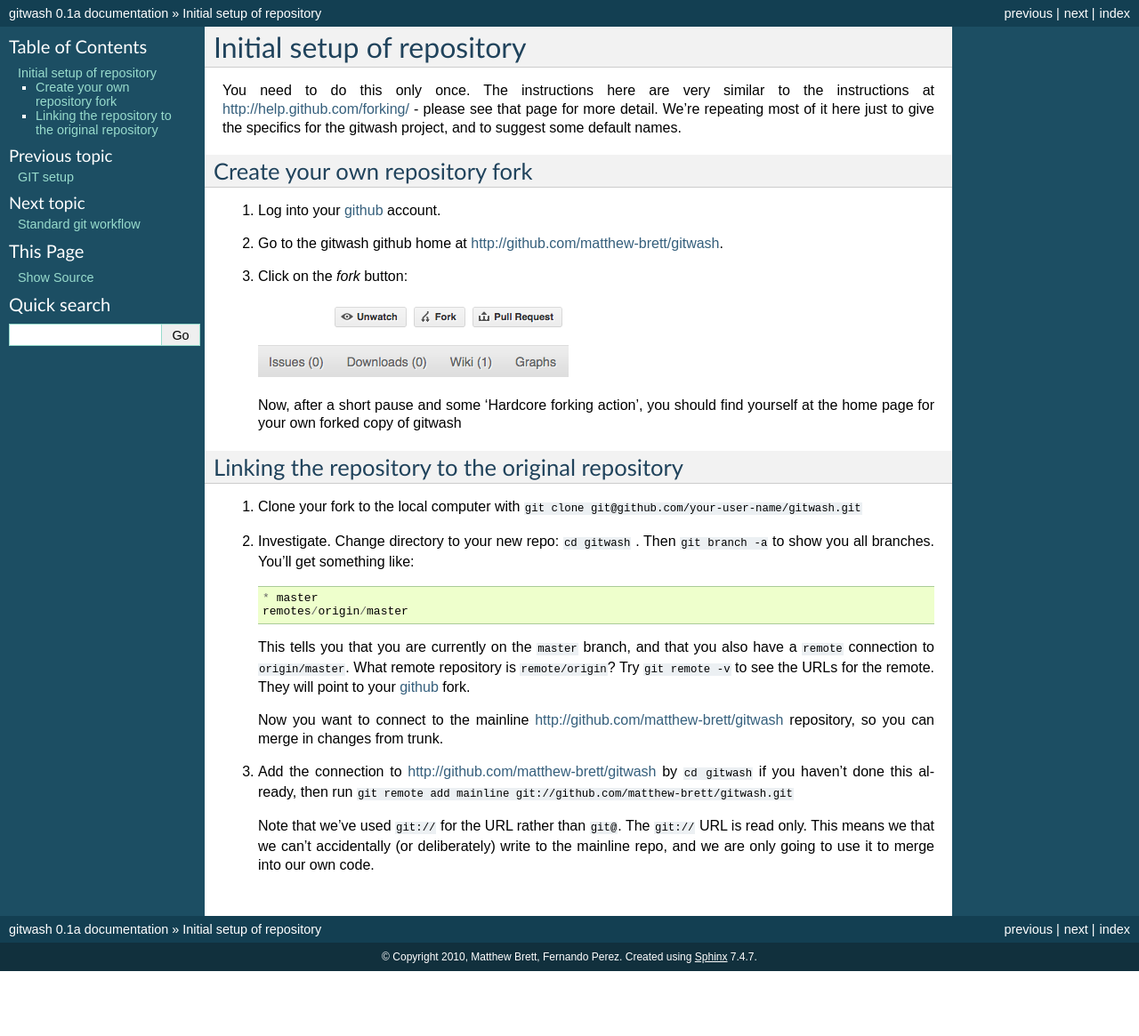
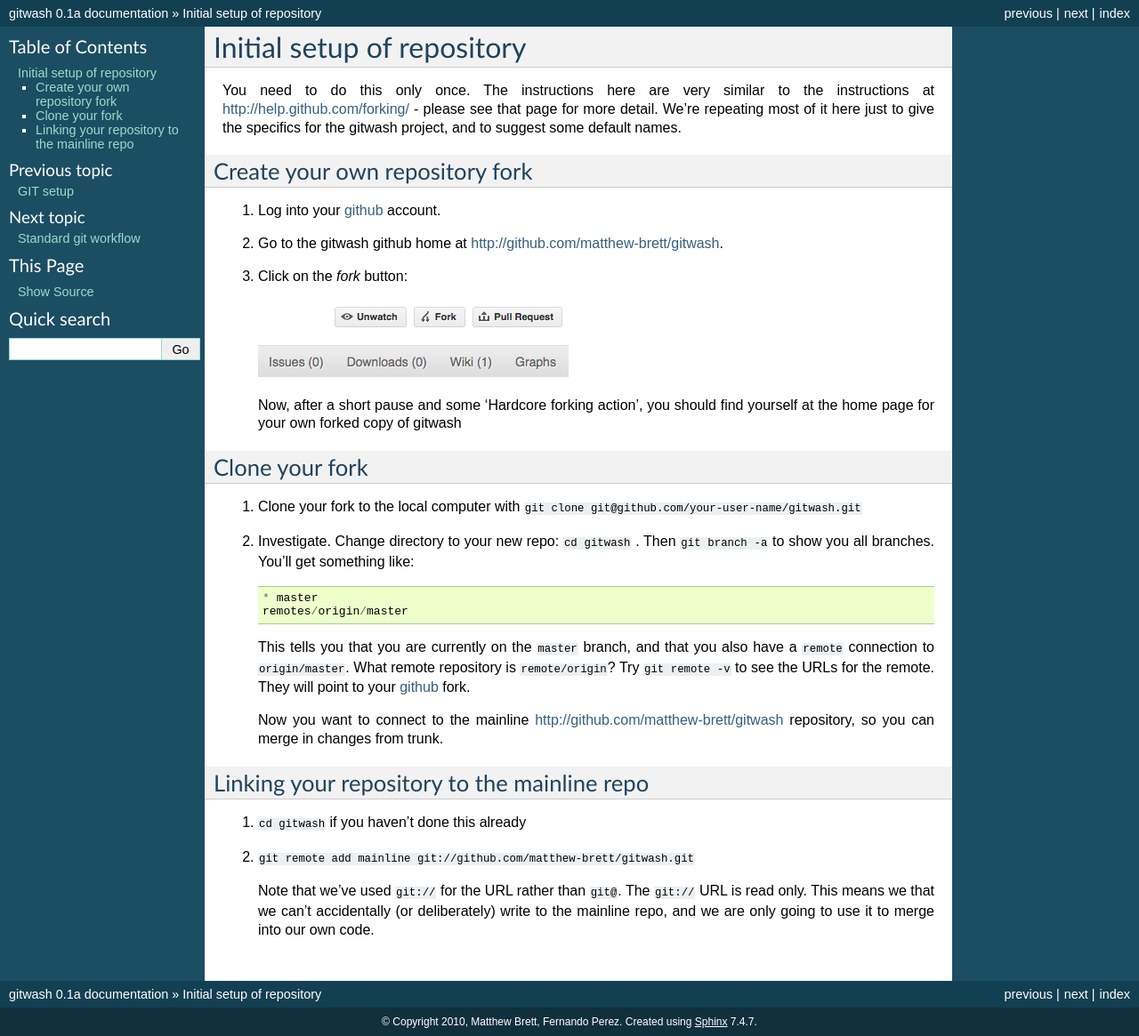
Before and after one commit to matthew-brett/gitwash, a Sphinx documentation site: the page built from doc/repo_setup.rst, in a window 1280 px wide. Shown: the whole page at 89% size. Built offline with Sphinx 7.4.7, drawn with Linux system fonts in a browser that asks for light colours; before the commit the page ends 1092 px from its top, so only the background shows below that.

Commit message:
Linking to mainline has own section

```diff
--- a/doc/repo_setup.rst
+++ b/doc/repo_setup.rst
@@ -19,10 +19,8 @@
    Now, after a short pause and some 'Hardcore forking action', you
    should find yourself at the home page for your own forked copy of |reponame|
 
-.. _linking-to-mainline:
-
-Linking the repository to the original repository
-=================================================
+Clone your fork
+===============
 
 #. Clone your fork to the local computer with |repoclone|
 #. Investigate.  Change directory to your new repo: |repo-cd| . Then
@@ -40,8 +38,13 @@
    Now you want to connect to the mainline |repourl| repository, so you
    can merge in changes from trunk.
 
-#. Add the connection to |repourl| by |repo-cd| if you haven't done this
-   already, then run |repo-add-remote|
+.. _linking-to-mainline:
+
+Linking your repository to the mainline repo
+============================================
+
+#. |repo-cd| if you haven't done this already
+#. |repo-add-remote|
 
    Note that we've used ``git://`` for the URL rather than ``git@``.  The
    ``git://`` URL is read only.  This means we that we can't
```
